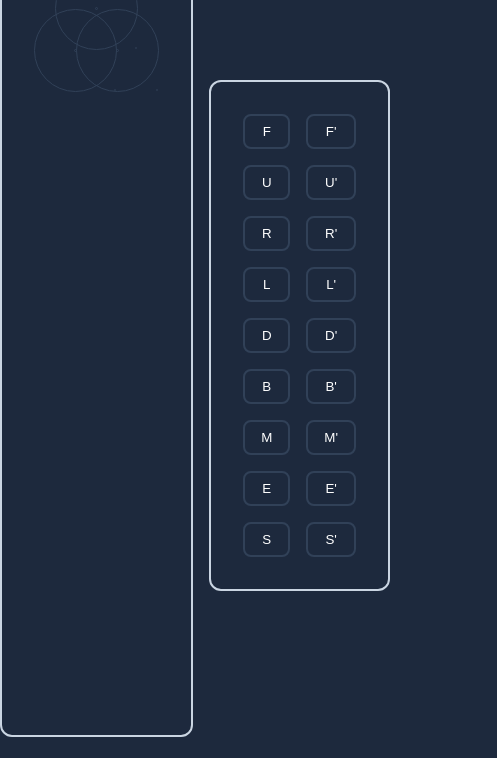
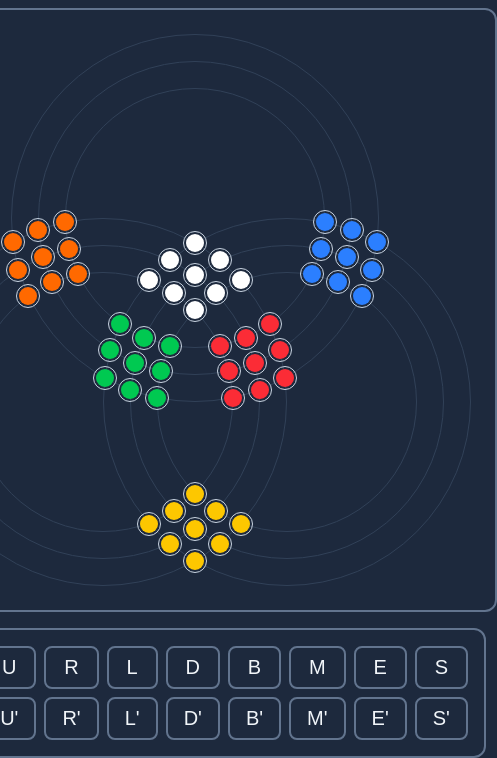
Before and after one commit to JGhignatti/jv-rubiks-cube, a plain HTML site: page index.html in a window 390 px wide. Shown: the part 87-845 px from the top of the page, 497 px wide, since content can reach past the window. Drawn offline with Linux system fonts and the light colour scheme.

Commit message:
feat: implement better responsiveness to different screen sizes

```diff
--- a/cube.js
+++ b/cube.js
@@ -2,6 +2,7 @@
  * @typedef {Object} Cube
  * @property {_State} state
  * @property {(action: Move) => void} move
+ * @property {() => void} destroy
  */
 
 /**
@@ -20,6 +21,32 @@
  */
 
 /**
+ * @typedef {Object} Consts
+ * @property {number} SIDE
+ * @property {number} PADDING
+ * @property {number} SQUARE_DIAMETER
+ * @property {number} SPEED
+ */
+
+/**
+ * @typedef {Object} Planes
+ * @property {Guideline[]} top
+ * @property {Guideline[]} right
+ * @property {Guideline[]} left
+ */
+
+/**
+ * @typedef {Object} Guideline
+ * @property {number} x
+ * @property {number} y
+ * @property {number} r
+ * @property {number} d
+ * @property {0 | 1 | 2} ring
+ * @property {number} top
+ * @property {number} left
+ */
+
+/**
  * @param {HTMLDivElement} container
  * @param {_State} [initialState]
  *
@@ -28,19 +55,37 @@
 export function createCube(container, initialState) {
   const containerEl = container;
 
-  let speed = 5;
+  const CONSTS = buildConsts();
 
   const planes = getPlanes(containerEl.clientWidth);
   drawPlanes(containerEl, planes);
   const intersections = getIntersections(planes);
 
-  let _state = initialState ?? {
-    front: createSide('green'),
-    up: createSide('white'),
-    right: createSide('red'),
-    left: createSide('orange'),
-    down: createSide('yellow'),
-    back: createSide('blue'),
+  let _state = {
+    front: createSide(
+      initialState?.front?.squares.map((square) => square.color) || 'green',
+      CONSTS.SQUARE_DIAMETER,
+    ),
+    up: createSide(
+      initialState?.up?.squares.map((square) => square.color) || 'white',
+      CONSTS.SQUARE_DIAMETER,
+    ),
+    right: createSide(
+      initialState?.right?.squares.map((square) => square.color) || 'red',
+      CONSTS.SQUARE_DIAMETER,
+    ),
+    left: createSide(
+      initialState?.left?.squares.map((square) => square.color) || 'orange',
+      CONSTS.SQUARE_DIAMETER,
+    ),
+    down: createSide(
+      initialState?.down?.squares.map((square) => square.color) || 'yellow',
+      CONSTS.SQUARE_DIAMETER,
+    ),
+    back: createSide(
+      initialState?.back?.squares.map((square) => square.color) || 'blue',
+      CONSTS.SQUARE_DIAMETER,
+    ),
   };
 
   Object.entries(_state).forEach(([side, value]) => {
@@ -59,7 +104,7 @@ export function createCube(container, initialState) {
    *
    * @returns {_State}
    */
-  const reducer = (state, action) => {
+  function reducer(state, action) {
     switch (action) {
       case 'F': {
         const tmp = state.up.getRow(2);
@@ -256,29 +301,30 @@ export function createCube(container, initialState) {
       default:
         return state;
     }
-  };
+  }
 
   /**
    * @param {_State} state
    */
-  const tween = (state) => {
+  function tween(state) {
     const modified = [];
 
     Object.entries(state).forEach(([side, value]) => {
       value.squares.forEach((square, index) => {
         const intersection = intersections[side][index];
         const squareComputedStyleMap = square.el.computedStyleMap();
+        const squareRadius = CONSTS.SQUARE_DIAMETER / 2;
 
         if (
           Math.abs(
             squareComputedStyleMap.get('left').value +
-              SQUARE_RADIUS -
+              squareRadius -
               intersection.x,
           ) >= 0.5
         ) {
           const fromPoint = {
-            x: squareComputedStyleMap.get('left').value + SQUARE_RADIUS,
-            y: squareComputedStyleMap.get('top').value + SQUARE_RADIUS,
+            x: squareComputedStyleMap.get('left').value + squareRadius,
+            y: squareComputedStyleMap.get('top').value + squareRadius,
           };
           const toPoint = {
             x: intersection.x,
@@ -387,8 +433,91 @@ export function createCube(container, initialState) {
       } else {
         clearInterval(interval);
       }
-    }, speed * 10);
-  };
+    }, CONSTS.SPEED * 10);
+  }
+
+  /**
+   * @returns {Consts}
+   */
+  function buildConsts() {
+    const sideSize = Math.max(containerEl.clientWidth, 600);
+
+    let squareDiameter = 24;
+    if (sideSize < 750) {
+      squareDiameter = 18;
+    } else if (sideSize > 950) {
+      squareDiameter = 32;
+    }
+
+    return {
+      SIDE: sideSize,
+      PADDING: 24,
+      SQUARE_DIAMETER: squareDiameter,
+      SPEED: 3,
+    };
+  }
+
+  /**
+   * @returns {Planes}
+   */
+  function getPlanes() {
+    const CLIENT_SIDE = CONSTS.SIDE - 2 * CONSTS.PADDING;
+    const PLANE_DIAMETER = (CLIENT_SIDE * 2) / 3;
+    const PLANE_RADIUS = PLANE_DIAMETER / 2;
+    const DELTA_RING = 1.5 * CONSTS.SQUARE_DIAMETER;
+
+    /**
+     * @param {number} x
+     * @param {number} y
+     *
+     * @returns {Guideline[]}
+     */
+    function getGuidelines(x, y) {
+      return [0, 1, 2].map((ring) => {
+        const r = PLANE_RADIUS - ring * DELTA_RING;
+
+        return {
+          x,
+          y,
+          r,
+          d: 2 * r,
+          ring,
+          top: y - r,
+          left: x - r,
+        };
+      });
+    }
+
+    return {
+      top: getGuidelines(CONSTS.SIDE / 2, CONSTS.PADDING + PLANE_RADIUS),
+      right: getGuidelines(
+        CONSTS.PADDING + PLANE_DIAMETER,
+        CONSTS.PADDING + PLANE_DIAMETER,
+      ),
+      left: getGuidelines(
+        CONSTS.PADDING + PLANE_RADIUS,
+        CONSTS.PADDING + PLANE_DIAMETER,
+      ),
+    };
+  }
+
+  function drawPlanes() {
+    [planes.top, planes.right, planes.left].flat().forEach((guideline) => {
+      const guidelineEl = document.createElement('div');
+
+      guidelineEl.style.position = 'absolute';
+      guidelineEl.style.top = `${guideline.top}px`;
+      guidelineEl.style.left = `${guideline.left}px`;
+      guidelineEl.style.width = `${guideline.d}px`;
+      guidelineEl.style.height = `${guideline.d}px`;
+
+      guidelineEl.style.border = '1px solid var(--cube-guideline)';
+      guidelineEl.style.borderRadius = '100%';
+      guidelineEl.style.boxSizing = 'border-box';
+
+      containerEl.appendChild(guidelineEl);
+    });
+  }
 
   return {
     get state() {
@@ -397,9 +526,12 @@ export function createCube(container, initialState) {
     move(action) {
       const futureState = reducer(_state, action);
 
-      tween(futureState, planes, intersections);
+      tween(futureState);
 
       _state = futureState;
+    },
+    destroy() {
+      containerEl.innerHTML = '';
     },
   };
 }
@@ -416,12 +548,13 @@ export function createCube(container, initialState) {
 
 /**
  * @param {Color | ([Color, Color, Color, Color, Color, Color, Color, Color, Color])} color
+ * @param {number} squareSize
  *
  * @returns {Side}
  */
-function createSide(color) {
-  let _squares = (Array.isArray(color) ? color : Array(9)).fill(0).map((c) => {
-    return createSquare(c || color);
+function createSide(color, squareSize) {
+  let _squares = (Array.isArray(color) ? color : Array(9).fill(0)).map((c) => {
+    return createSquare(c || color, squareSize);
   });
 
   return {
@@ -509,20 +642,21 @@ function createSide(color) {
 
 /**
  * @param {Color} color
+ * @param {number} size
  *
  * @returns {Square}
  */
-function createSquare(color) {
+function createSquare(color, size) {
   const colorValue = getColorValue(color);
 
   const el = document.createElement('div');
 
   el.style.position = 'absolute';
-  el.style.width = `${SQUARE_DIAMETER}px`;
-  el.style.height = `${SQUARE_DIAMETER}px`;
+  el.style.width = `${size}px`;
+  el.style.height = `${size}px`;
 
   el.style.backgroundColor = colorValue;
-  el.style.outline = '1px solid var(--outline)';
+  el.style.outline = '1px solid var(--cube-outline)';
   el.style.outlineOffset = '2px';
   el.style.borderRadius = '100%';
 
@@ -531,8 +665,8 @@ function createSquare(color) {
     colorValue,
     el,
     moveTo: function (x, y) {
-      el.style.left = `${x - SQUARE_RADIUS}px`;
-      el.style.top = `${y - SQUARE_RADIUS}px`;
+      el.style.left = `${x - size / 2}px`;
+      el.style.top = `${y - size / 2}px`;
     },
   };
 }
@@ -544,89 +678,7 @@ function createSquare(color) {
  * @returns {ColorValue}
  */
 function getColorValue(color) {
-  return `var(--${color})`;
-}
-
-const SQUARE_DIAMETER = 24;
-const SQUARE_RADIUS = SQUARE_DIAMETER / 2;
-
-/**
- * @typedef {Object} Planes
- * @property {Guideline[]} top
- * @property {Guideline[]} right
- * @property {Guideline[]} left
- */
-
-/**
- * @typedef {Object} Guideline
- * @property {number} x
- * @property {number} y
- * @property {number} r
- * @property {number} d
- * @property {0 | 1 | 2} ring
- * @property {number} top
- * @property {number} left
- */
-
-/**
- * @param {number} size
- *
- * @returns {Planes}
- */
-function getPlanes(size) {
-  const CLIENT_SIZE = size - 64;
-  const PLANE_DIAMETER = (CLIENT_SIZE * 2) / 3;
-  const PLANE_RADIUS = PLANE_DIAMETER / 2;
-
-  /**
-   * @param {number} x
-   * @param {number} y
-   *
-   * @returns {Guideline[]}
-   */
-  function getGuidelines(x, y) {
-    return [0, 1, 2].map((ring) => {
-      const r = PLANE_RADIUS - ring * 40;
-
-      return {
-        x,
-        y,
-        r,
-        d: 2 * r,
-        ring,
-        top: y - r,
-        left: x - r,
-      };
-    });
-  }
-
-  return {
-    top: getGuidelines(size / 2, 32 + PLANE_RADIUS),
-    right: getGuidelines(32 + PLANE_DIAMETER, 32 + PLANE_DIAMETER),
-    left: getGuidelines(32 + PLANE_RADIUS, 32 + PLANE_DIAMETER),
-  };
-}
-
-/**
- * @param {HTMLDivElement} containerEl
- * @param {Planes} planes
- */
-function drawPlanes(containerEl, planes) {
-  [planes.top, planes.right, planes.left].flat().forEach((guideline) => {
-    const guidelineEl = document.createElement('div');
-
-    guidelineEl.style.position = 'absolute';
-    guidelineEl.style.top = `${guideline.top}px`;
-    guidelineEl.style.left = `${guideline.left}px`;
-    guidelineEl.style.width = `${guideline.d}px`;
-    guidelineEl.style.height = `${guideline.d}px`;
-
-    guidelineEl.style.border = '1px solid var(--guideline)';
-    guidelineEl.style.borderRadius = '100%';
-    guidelineEl.style.boxSizing = 'border-box';
-
-    containerEl.appendChild(guidelineEl);
-  });
+  return `var(--cube-${color})`;
 }
 
 /**
--- a/index.html
+++ b/index.html
@@ -8,23 +8,46 @@
     <link rel="icon" href="./favicon.ico" type="image/x-icon" />
 
     <style>
+      @import url('https://fonts.googleapis.com/css2?family=Rubik:ital,wght@0,300..900;1,300..900&display=swap');
+
       :root {
-        --red: oklch(0.637 0.237 25.331);
-        --orange: oklch(0.705 0.213 47.604);
-        --yellow: oklch(0.852 0.199 91.936);
-        --green: oklch(0.723 0.219 149.579);
-        --blue: oklch(0.623 0.214 259.815);
-        --white: #fff;
+        /* Cube colors */
+        --cube-red: oklch(0.637 0.237 25.331);
+        --cube-orange: oklch(0.705 0.213 47.604);
+        --cube-yellow: oklch(0.852 0.199 91.936);
+        --cube-green: oklch(0.723 0.219 149.579);
+        --cube-blue: oklch(0.623 0.214 259.815);
+        --cube-white: #fff;
 
-        --guideline: oklch(0.372 0.044 257.287);
+        --cube-guideline: var(--slate-700);
+        --cube-outline: var(--slate-300);
 
-        --outline: oklch(0.869 0.022 252.894);
+        /* App colors */
+        --foreground: var(--slate-100);
 
+        --bg-dark: var(--slate-800);
+        --bg-light: var(--slate-500);
+
+        --focus-outline: var(--violet-500);
+
+        /* Color palette */
         --violet-500: oklch(0.606 0.25 292.717);
 
+        --slate-50: oklch(0.984 0.003 247.858);
+        --slate-100: oklch(0.968 0.007 247.896);
+        --slate-200: oklch(0.929 0.013 255.508);
         --slate-300: oklch(0.869 0.022 252.894);
+        --slate-400: oklch(0.704 0.04 256.788);
+        --slate-500: oklch(0.554 0.046 257.417);
+        --slate-600: oklch(0.446 0.043 257.281);
         --slate-700: oklch(0.372 0.044 257.287);
         --slate-800: oklch(0.279 0.041 260.031);
+        --slate-900: oklch(0.208 0.042 265.755);
+        --slate-950: oklch(0.129 0.042 264.695);
+      }
+
+      html {
+        font-size: 16px;
       }
 
       body {
@@ -33,61 +56,120 @@
 
         margin: 0;
 
+        color: var(--foreground);
+
+        font-family: 'Rubik', sans-serif;
+        font-optical-sizing: auto;
+        font-weight: 400;
+        font-style: normal;
+        font-size: 1rem;
+
+        background-color: var(--bg-dark);
+      }
+
+      header {
+        width: 100%;
+
+        padding: 1.5rem 0;
+
         display: flex;
         justify-content: center;
         align-items: center;
-        gap: 16px;
-
-        background-color: var(--slate-800);
       }
 
-      #container,
-      #actions-container {
+      header > h1 {
+        margin: 0;
+
+        font-size: 2.5rem;
+      }
+
+      main {
+        display: flex;
+
+        gap: 1rem;
+
+        align-items: center;
+        justify-content: center;
+      }
+
+      #container {
         position: relative;
 
-        border: 2px solid var(--slate-300);
-        border-radius: 12px;
+        min-width: 600px;
+        min-height: 600px;
+
+        flex-shrink: 0;
+
+        border: 2px solid var(--bg-light);
+        border-radius: 0.75rem;
       }
 
-      #actions-container {
-        padding: 32px;
+      #moves {
+        display: grid;
 
-        display: grid;
+        padding: 1rem;
+
         grid-template-columns: repeat(2, 1fr);
-        gap: 16px;
+        gap: 0.5rem;
+
+        flex-shrink: 0;
+
+        border: 2px solid var(--bg-light);
+        border-radius: 0.75rem;
       }
 
-      #actions-container > button {
-        padding: 8px 16px;
+      @media (max-width: 950px) {
+        main {
+          flex-direction: column;
+        }
 
-        color: var(--white);
+        #moves {
+          grid-template-columns: 1fr;
+          grid-template-rows: repeat(2, 1fr);
+          grid-auto-flow: column;
+        }
+      }
+
+      #moves > button {
+        padding: 0.5rem 1rem;
+
+        font-size: 1.25rem;
+
+        color: var(--foreground);
+
         background-color: transparent;
 
-        border: 2px solid var(--slate-700);
+        border: 2px solid var(--bg-light);
         border-radius: 8px;
-        outline-color: var(--violet-500);
+        outline-color: var(--focus-outline);
 
         cursor: pointer;
 
         transition: all 150ms ease-in-out;
       }
 
-      #actions-container > button:hover {
-        background-color: var(--slate-700);
-        box-shadow: 0 10px 15px -3px color-mix(in oklab, var(--violet-500) 50%, transparent),
-          0 4px 6px -4px color-mix(in oklab, var(--violet-500) 50%, transparent);
+      #moves > button:hover {
+        background-color: var(--bg-light);
+        box-shadow: 0 10px 15px -3px color-mix(in oklab, var(--focus-outline)
+                50%, transparent),
+          0 4px 6px -4px color-mix(in oklab, var(--focus-outline) 50%, transparent);
       }
 
-      #actions-container > button:focus-visible {
-        outline: 2px solid var(--violet-500);
+      #moves > button:focus-visible {
+        outline: 2px solid var(--focus-outline);
         outline-offset: 2px;
       }
     </style>
   </head>
   <body>
+    <header>
+      <h1>JV Rubik's Cube</h1>
+    </header>
+
+    <main>
       <div id="container"></div>
 
-    <div id="actions-container">
+      <div id="moves">
         <button id="button-front">F</button>
         <button id="button-front-prime">F'</button>
         <button id="button-up">U</button>
@@ -107,6 +189,7 @@
         <button id="button-s">S</button>
         <button id="button-s-prime">S'</button>
       </div>
+    </main>
 
     <script type="module" src="index.js"></script>
   </body>
--- a/index.js
+++ b/index.js
@@ -1,11 +1,37 @@
 import { createCube } from './cube.js';
+
+window.addEventListener(
+  'resize',
+  debounce(() => {
+    init(cube.state);
+  }, 500),
+  true,
+);
 
 const containerEl = document.getElementById('container');
 
-containerEl.style.width = '800px';
-containerEl.style.height = '800px';
+let cube;
 
-const cube = createCube(containerEl);
+/**
+ * @param {import('./cube.js')._State} initialState
+ */
+function init(initialState) {
+  const bodyWidth = document.body.clientWidth;
+  const bodyHeight = document.body.clientHeight;
+
+  const side = Math.min(bodyWidth, bodyHeight) * 0.8;
+
+  containerEl.style.width = `${side}px`;
+  containerEl.style.height = `${side}px`;
+
+  if (!!cube) {
+    cube.destroy();
+  }
+
+  cube = createCube(containerEl, initialState);
+}
+
+init();
 
 document.getElementById('button-front').addEventListener('click', () => {
   cube.move('F');
@@ -61,3 +87,21 @@ document.getElementById('button-s').addEventListener('click', () => {
 document.getElementById('button-s-prime').addEventListener('click', () => {
   cube.move('S_PRIME');
 });
+
+/**
+ * @param {(...args: any[]) => void} callback
+ * @param {number} wait
+ *
+ * @returns {(...args: any[]) => void}
+ */
+function debounce(callback, wait) {
+  let timeoutId = null;
+
+  return (...args) => {
+    window.clearTimeout(timeoutId);
+
+    timeoutId = window.setTimeout(() => {
+      callback(...args);
+    }, wait);
+  };
+}
```
Lines whose indentation alone changed are shown as unchanged.
